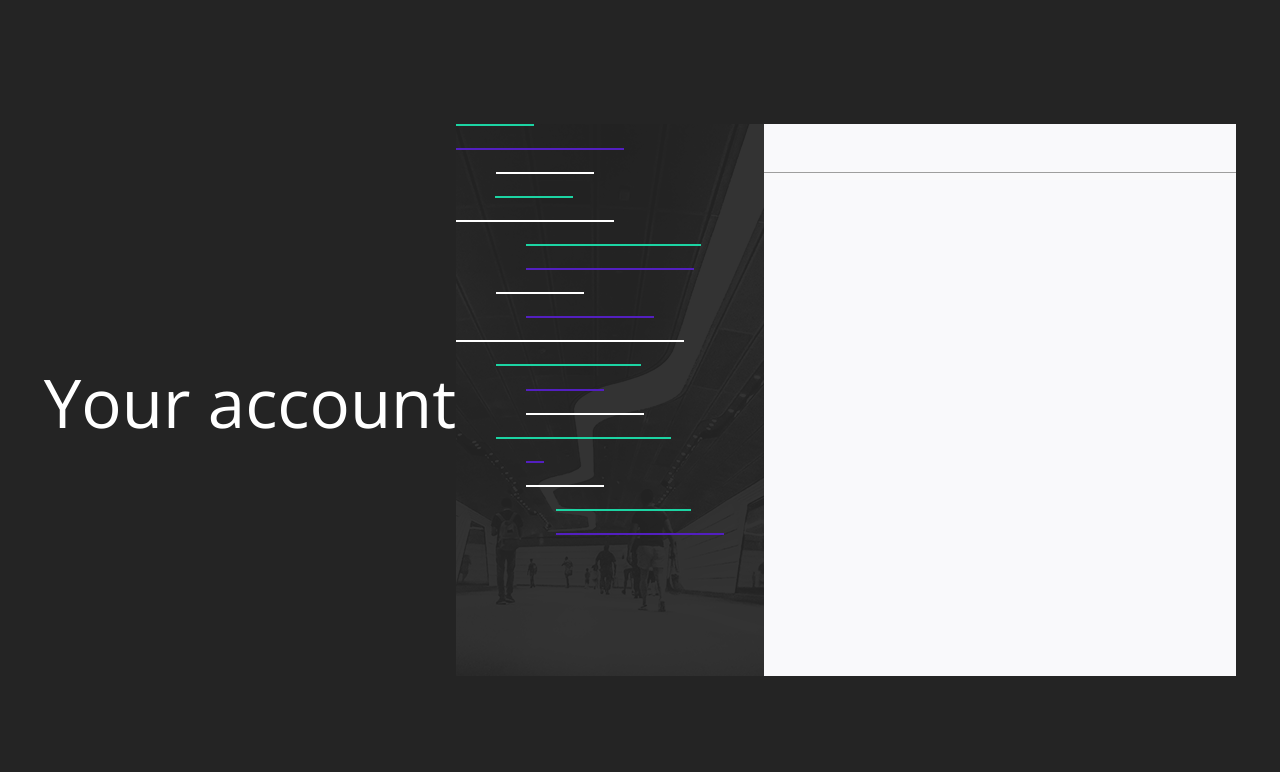
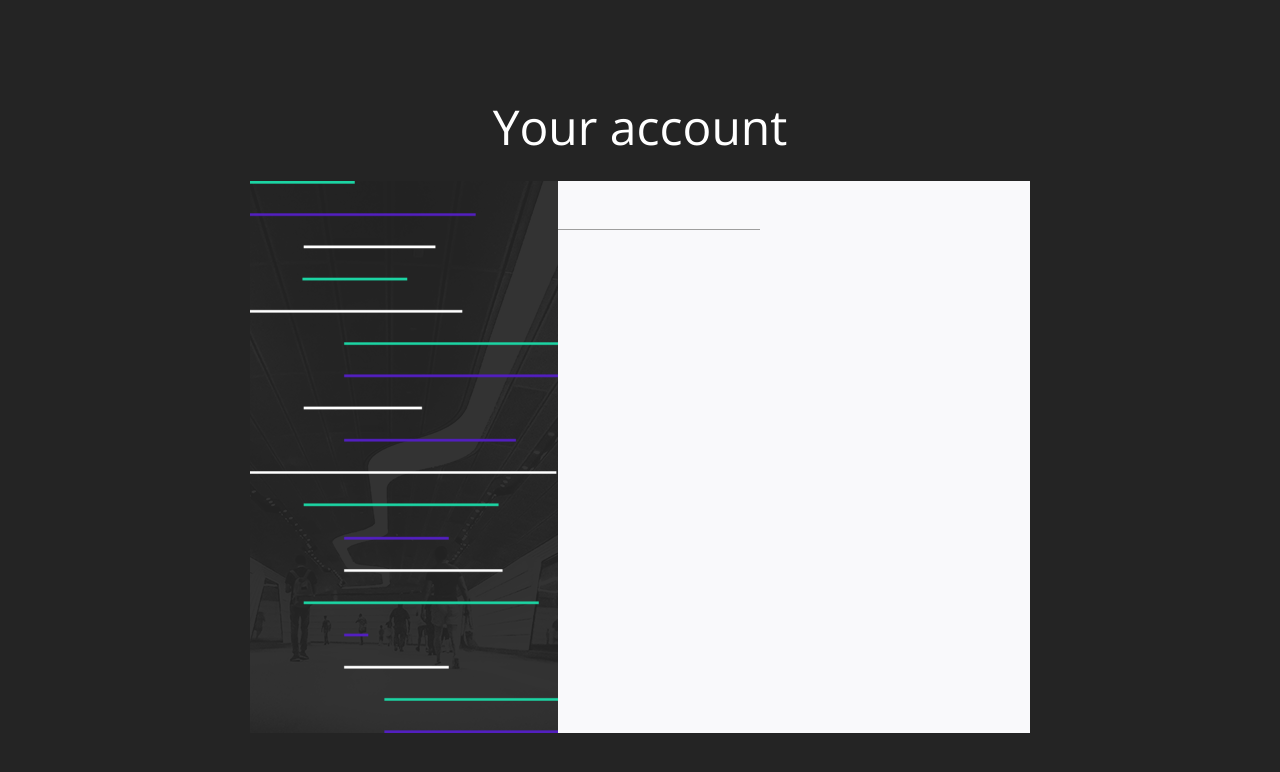
Before and after one commit to robreczarek/recruitment-fe, a website built with webpack: page index.html in a window 1280 px wide. Built offline with nearby package versions, Linux system fonts and the light colour scheme; files whose address does not match are found by name.

Commit message:
Resolved header and form box flow
Removed second instance of container definition and consolidated the properties.
In addition, the container is no longer full width. This said, it is still
centered.

```diff
--- a/css/form.css
+++ b/css/form.css
@@ -1,19 +1,33 @@
 #container h1 {
   color: white;
-
+  float: left;
+  font-size: 48px;
+}
+#header {
+  display: flex;
+  flex-flow: row;
+}
+#form-container {
+  display: flex;
+  flex-flow: row;
 }
 #form-sidebar {
   background-image: url(../img/form-sidebar.png);
   clear: both;
+  display: flex;
   float: left;
   height: 552px;
+  order: 1;
   width: 308px;
 }
-#form {
+#form-body {
   background-color: #f9f9fb;
+  clear: both;
   color: #202020;
+  display: flex;
   float: right;
   height: 552px;
+  order: 2;
   vertical-align: middle;
   width: 472px;
 }
--- a/css/layout.css
+++ b/css/layout.css
@@ -1,7 +1,3 @@
-#container {
-  width: 780px;
-}
-
 #overlay-logo {
   height: 500px;
   left: 50%;
@@ -31,9 +27,12 @@
 #container {
   align-items: center;
   display: flex;
+  flex-direction: column;
   height: 100%;
   justify-content: center;
+  margin: 0 auto;
+  padding: 0;
   position: relative;
-    width: 100%;
+  width: 780px;
   z-index: -2;
 }
--- a/index.html
+++ b/index.html
@@ -26,14 +26,18 @@
     <div id="overlay-right"></div>
     <!-- End: Overlay -->
     <div id="container">
-      <h1>Your account</h1>
-      <div id="form-sidebar">
-        <img src="./img/form-sidebar-lines.png" id="form-sidebar-lines" />
+      <div id="header">
+        <h1>Your account</h1>
       </div>
-      <div id="form">
-        <form id="">
-            <input type="text" value="" />
-        </form>
+      <div id="form-container">
+        <div id="form-sidebar">
+          <img src="./img/form-sidebar-lines.png" />
+        </div>
+        <div id="form-body">
+          <form id="">
+              <input type="text" value="" />
+          </form>
+        </div>
       </div>
     </div>
     <script src="js/vendor/anime.min.js"></script>
```
Lines whose indentation alone changed are shown as unchanged.
